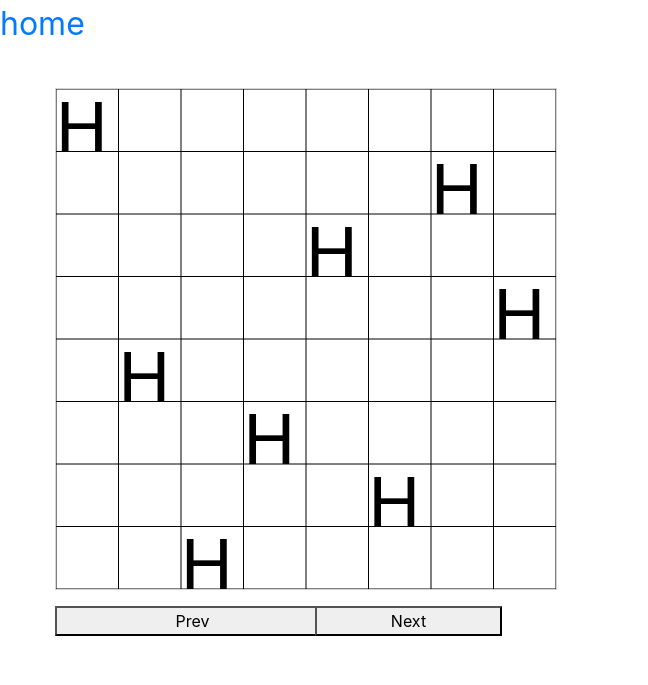
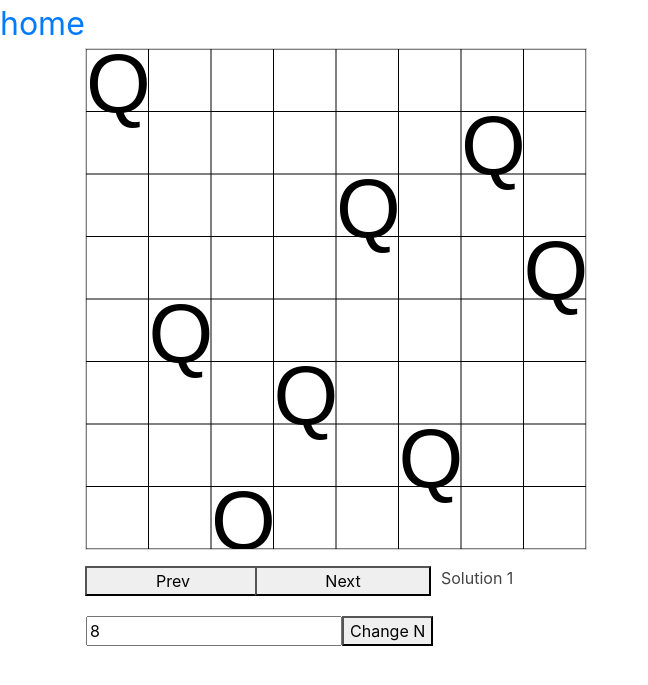
Before and after one commit to YechielK/portfolio, a Flask app: page /nqueens_solver in a window 1280 px wide. Shown: the top 685 px of the page, without its empty margins (0-648 px from the left). Run offline with Flask 2, Linux system fonts and the light colour scheme; parts of the project's set-up code (start-up, migrations or seed data) failed here and were passed over.

Commit message:
improved n queens

```diff
--- a/app.py
+++ b/app.py
@@ -53,9 +53,13 @@ def calculate():
         y = request.args.get("bga")
         z = request.args.get("bgna")
 
+        # f = request.args.to_dict()
+        # bayesian.test(f)
+
         values = bayesian.calculate(x,y,z)
+        return render_template('bayes.html', v=values, a=a, b=b)
 
-        return render_template('bayes.html', v=values, a=a, b=b)
+
 
 @app.route('/rsa_encryption', methods=['GET', 'POST'])
 def rsa_encryption():
@@ -92,5 +96,10 @@ def calculate_msg():
 @app.route('/nqueens_solver', methods=['GET', 'POST'])
 def nqueens_solver():
     if request.method == 'GET':
-        ans = nqueens.solve()
-        return render_template('nqueens.html', a=ans)
+        if request.args.get('size') is None:
+            ans = nqueens.solve()
+            return render_template('nqueens.html', a=ans)
+        if request.args.get('size') is not None:
+            size = int(request.args.get('size'))
+            ans = nqueens.solve(size)
+            return render_template('nqueens.html', a=ans, s=size)
--- a/bayesian.py
+++ b/bayesian.py
@@ -3,6 +3,10 @@ import numpy as np
 import scipy.stats as stats
 import re
 from flask import g
+
+
+# def test(f):
+#     print(f)
 
 
 def inverse(var, values):
@@ -31,7 +35,7 @@ def demorgans(var, values):
             values['not_b_and_a'] = 1 - values[var]
 
 def calculate(a, bga, bgna):
-    print(a, bga, bgna)
+    # print(a, bga, bgna)
     values = {
         'a': float(a),
         'b_given_a': float(bga),
--- a/nqueens.py
+++ b/nqueens.py
@@ -7,9 +7,9 @@ def check(arr, col):
     return True
 
 
-def solve():
+def solve(size=8):
     dict = []
-    size = 8
+    # size = 10
     col = 0
     counter = 0
     b = [0] * size
--- a/static/scripts/nqueens.js
+++ b/static/scripts/nqueens.js
@@ -1,36 +1,60 @@
 var sol = 0;
+
+
 
 
 size = 8
 
 // draw canvas
-var c = document.getElementById("myCanvas");
-var ctx = c.getContext("2d");
-ctx.clearRect(0, 0, c.width, c.height);
-length = c.width / 1
-square_length = length/size
+// window.onload() = start()
 
-window.onload() = draw_board(a)
-window.onload() = flip_this()
+function start() {
+    window.c = document.getElementById("myCanvas");
+    window.ctx = c.getContext("2d");
+    ctx.clearRect(0, 0, c.width, c.height);
+    window.length = c.width / 1
+    window.square_length = length/size
+}
+// var c = document.getElementById("myCanvas");
+// var ctx = c.getContext("2d");
+// ctx.clearRect(0, 0, c.width, c.height);
+// length = c.width / 1
+// square_length = length/size
+
+window.onload = start()
+window.onload = flip_this()
+// window.onload = draw_board(a)
+// window.onload = flip_this()
+
+
+function set_size(s) {
+    size = s
+    start()
+}
 
 function prev(a){
-    sol -= 1
-    draw_board(a)
-    flip_this()
-}
-
-
-function next(a){
-    sol += 1
+    if (sol > 0) {
+        sol -= 1
+    }
     draw_board(a)
     flip_this()
 
 }
 
 
+function next(a){
+    if (sol < a.length-1) {
+        sol += 1
+    }
+    draw_board(a)
+    flip_this()
+    console.log(a.length)
+}
+
+
 function flip_this() {
-    console.log('sol ' + sol)
-    document.getElementById("ans").innerHTML ="Sol " + (sol + 1) ;
+    // console.log('sol ' + sol)
+    document.getElementById("ans").innerHTML ="Solution " + (sol + 1) ;
 }
 
 function draw_board(a) {
@@ -58,8 +82,8 @@ function draw_board(a) {
 }
 
 function draw_target(x, y, l) {
-    ctx.font = length/7 + "px Arial";
-    ctx.fillText("H", x*l, (y+1)*l);
+    ctx.font = square_length/12 + "em Arial";
+    ctx.fillText("Q", x*l, (y+1)*l);
 }
 
 
--- a/static/styles/nqueens.css
+++ b/static/styles/nqueens.css
@@ -1,12 +1,12 @@
-.container {
+#container {
     margin: 40px;
   }
 
   .wrapper {
       display: grid;
       grid-gap: 10px;
-      grid-template-columns: [col1-start] 8em  [col2-start] 7em  [col3-start] 5em [col4-start] 5em [col5-start] 8em [col5-end];
-      grid-template-rows: [row1-start] auto [row2-start] auto [row2-end];
+      grid-template-columns: [col1-start] 10em  [col2-start] 10em  [col3-start] 10em [col3-end];
+      grid-template-rows: [row1-start] auto [row2-start] auto [row2-start] auto [row3-end];
       background-color: #fff;
       color: #444;
     }
@@ -21,29 +21,24 @@
     }
 
     .a {
-      grid-column: col1-start / col3-start;
+      grid-column: col1-start / col2-start;
       grid-row: row1-start ;
     }
     .b {
-      grid-column: col1-start / col3-start;
+      grid-column: col1-start / col2-start;
       grid-row: row2-start;
     }
     .c {
-      grid-column: col3-start / col5-start;
+      grid-column: col2-start / col3-start;
       grid-row: row2-start ;
     }
-
-
-
-    /* .d {
-      grid-column: col3-start ;
+    .d {
+      grid-column: col3-start / col3-end;
       grid-row: row2-start ;
+      padding-left: 1em;
     }
     .e {
-      grid-column: col4-start ;
+      grid-column: col3-start / col3-end;
       grid-row: row2-start ;
-    } */
-    .f {
-      grid-column: col5-start ;
-      grid-row: row2-start ;
+      padding-left: 1em;
     }
--- a/templates/nqueens.html
+++ b/templates/nqueens.html
@@ -12,12 +12,35 @@
 <div class='a'><canvas class='first' id="myCanvas" width="500%" height="500%" style="border:1px solid #d3d3d3; " ></canvas></div>
 <div class='box b'><button style="width: 110%" onclick="prev({{ a }})">Prev</button></div>
 <div class='box c'><button style="width: 110%" onclick="next({{ a }})">Next</button></div>
-<div class='box f'><p style="width: 110%" id="ans"></p></div>
+<div class='box d'><p style="width: 110%" id="ans"></p></div>
+</div>
+
+
+<div class='box e'>
+  <form action="/nqueens_solver" class="row">
+    {% if s %}
+    <input type="text" class="column" placeholder="size" name="size" id="size" value='{{ s }}'/>
+    {% else %}
+    <input type="text" class="column" placeholder="size" name="size" id="size" value='8'/>
+    {% endif %}
+    <button type="submit">Change N</button>
+  </form>
 </div>
 
 
 
+
+
 <script src="/static/scripts/nqueens.js" type="text/javascript"></script>
-<script> window.onload = draw_board({{ a }})</script>
+<script>
+
+{% if s %}
+          window.onload = set_size({{ s }})
+{% endif %}
+
+window.onload = draw_board({{ a }})
+// size = document.getElementById('size')
+
+</script>
 
 {% endblock %}
```
Also changed, not shown: static/images/images.png (added).
